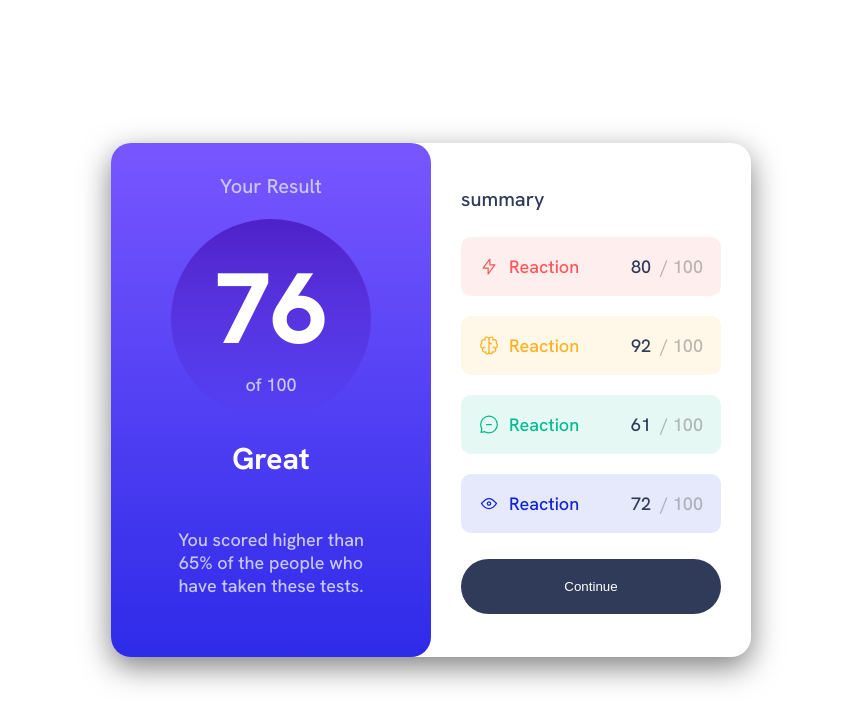
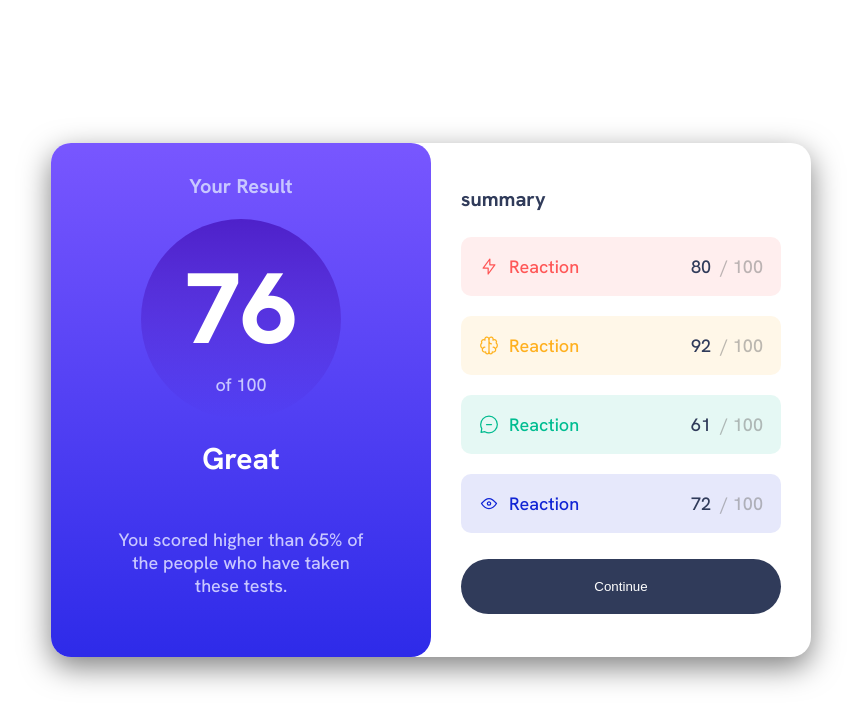
Before and after one commit to maadiab/summary-component, a website: page index.html in a window 1280 px wide. Shown: the whole page, without its empty margins (209-1070 px from the left). Drawn offline with Linux system fonts and the light colour scheme.

Commit message:
some fixes

```diff
--- a/index.html
+++ b/index.html
@@ -27,15 +27,15 @@
 
 <body>
 
-  <div class="container">
+  <section class="container">
 
     <div class="card">
-      <div class="card__side">
+      <section class="card__side">
 
 
-        <p class="head__small head__small--1">
+        <h3 class="head__small head__small--1">
           Your Result
-        </p>
+        </h3>
 
         <div class="circle">
           <div class="circle__content">
@@ -47,24 +47,25 @@
           </div>
         </div>
 
-        <p class="head__large">
+        <h1 class="head__large">
           Great
-        </p>
+        </h1>
 
         <p class="paragraph">
           You scored higher than 65% of the people who have taken these tests.
         </p>
 
 
-      </div>
+      </section>
       <div class="card__summary">
-        <p class="head__small head__small--2">
-          summary </p>
+        <h3 class="head__small head__small--2">
+          summary </h3>
 
         <div class="items">
           <div class="item item--1">
             <div class="item__name">
-              <img src="assets/images/icon-reaction.svg">
+              <img src="assets/images/icon-reaction.svg" alt="item icon">
+
               <span class="item--1__text">Reaction</span>
             </div>
             <div class="item__degree">
@@ -74,7 +75,7 @@
 
           <div class="item item--2">
             <div class="item__name">
-              <img src="assets/images/icon-memory.svg">
+              <img src="assets/images/icon-memory.svg" alt="item icon">
               <span class="item--2__text">Reaction</span>
             </div>
             <div class="item__degree">
@@ -84,7 +85,7 @@
 
           <div class="item item--3">
             <div class="item__name">
-              <img src="assets/images/icon-verbal.svg">
+              <img src="assets/images/icon-verbal.svg" alt="item icon">
               <span class="item--3__text">Reaction</span>
             </div>
             <div class="item__degree">
@@ -94,7 +95,7 @@
 
           <div class="item item--4">
             <div class="item__name">
-              <img src="assets/images/icon-visual.svg">
+              <img src="assets/images/icon-visual.svg" alt="item icon">
               <span class="item--4__text">Reaction</span>
             </div>
             <div class="item__degree">
@@ -113,12 +114,7 @@
     </div>
 
 
-  </div>
-
-
-
-
-
+  </section>
 
 
 
--- a/sass/_components.scss
+++ b/sass/_components.scss
@@ -11,7 +11,7 @@
 
 .card {
     display: grid;
-    width: 50%;
+    max-width: 76rem;
     grid-template-columns: repeat(2, 50%);
     box-shadow: 0 1rem 3rem rgba(#000, .5);
     border-radius: 2rem;
```
Also changed, not shown: css/style.css.
